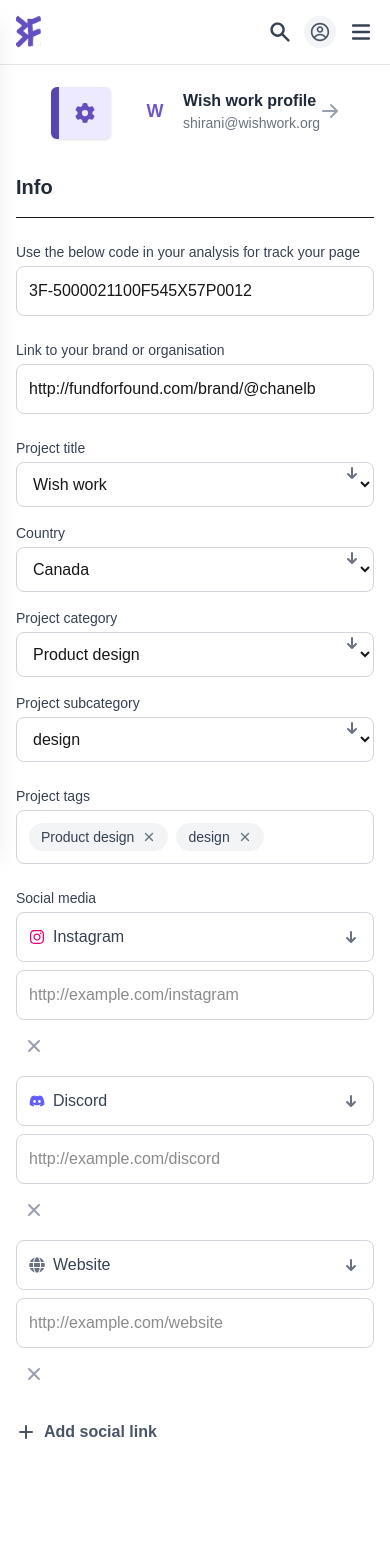
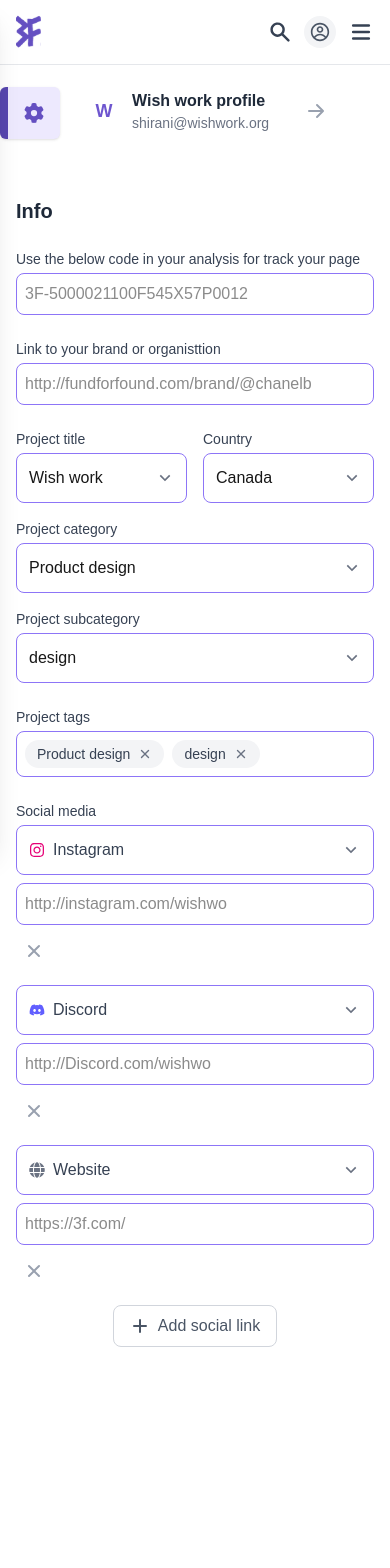
Before and after one commit to Reza2348/FUND-FOR-FOUND, a Next.js app: page /dashboard/Info in a window 390 px wide. Shown: the top 1568 px of the page. Built offline with nearby package versions, Linux system fonts and the light colour scheme.

Commit message:
add in contribution-tiers page

```diff
--- a/src/app/dashboard/Info/page.tsx
+++ b/src/app/dashboard/Info/page.tsx
@@ -1,7 +1,7 @@
 "use client";
 
 import React, { useState, useCallback } from "react";
-import { HiX, HiPlus, HiArrowSmDown } from "react-icons/hi";
+import { HiX, HiPlus } from "react-icons/hi";
 import {
   FaInstagram,
   FaDiscord,
@@ -13,8 +13,7 @@ import {
   FaLinkedin,
   FaGlobe,
 } from "react-icons/fa";
-
-// تعریف آیکون‌های شبکه اجتماعی
+import { RiArrowDownSLine } from "react-icons/ri";
 const socialMediaIcons: Record<string, React.ReactNode> = {
   Website: <FaGlobe className="text-gray-500" />,
   YouTube: <FaYoutube className="text-red-600" />,
@@ -27,7 +26,6 @@ const socialMediaIcons: Record<string, React.ReactNode> = {
   LinkedIn: <FaLinkedin className="text-blue-600" />,
 };
 
-// Interfaces
 interface SocialLink {
   type: string;
   url: string;
@@ -42,7 +40,6 @@ interface CustomSelectProps {
   label: string;
 }
 
-// CustomSelect ریسپانسیو
 const CustomSelect: React.FC<CustomSelectProps> = ({
   id,
   name,
@@ -58,12 +55,14 @@ const CustomSelect: React.FC<CustomSelectProps> = ({
     >
       {label}
     </label>
+
+    <div className="relative">
       <select
         id={id}
         name={name}
         value={value}
         onChange={onChange}
-      className="w-full border border-gray-300 rounded-lg p-3 pr-10 focus:ring-1 focus:ring-[#644FC1] focus:border-[#644FC1]"
+        className="appearance-none w-full border border-[#8D75F7] rounded-lg p-3 pr-10 focus:ring-1 focus:ring-[#644FC1] focus:border-[#644FC1] bg-white"
       >
         {options.map((option) => (
           <option key={option} value={option}>
@@ -71,14 +70,14 @@ const CustomSelect: React.FC<CustomSelectProps> = ({
           </option>
         ))}
       </select>
-    <HiArrowSmDown
+      <RiArrowDownSLine
         className="absolute right-3 top-1/2 transform -translate-y-1/2 text-gray-500 pointer-events-none"
         size={20}
       />
     </div>
+  </div>
 );
 
-// SocialSelect ریسپانسیو
 interface SocialSelectProps {
   link: SocialLink;
   index: number;
@@ -96,10 +95,10 @@ const SocialSelect: React.FC<SocialSelectProps> = ({
   const currentIcon = socialMediaIcons[link.type];
 
   return (
-    <div className="relative w-full sm:w-48 flex-shrink-0">
+    <div className="relative w-full sm:w-52 flex-shrink-0">
       <button
         type="button"
-        className="flex items-center justify-between w-full border border-gray-300 rounded-lg p-3 bg-white focus:ring-1 focus:ring-[#644FC1] focus:border-[#644FC1] transition"
+        className="flex items-center justify-between w-full border border-[#8D75F7] rounded-lg p-3 bg-white focus:ring-1 focus:ring-[#644FC1] focus:border-[#644FC1] transition"
         onClick={() => setIsOpen(!isOpen)}
         aria-expanded={isOpen}
       >
@@ -107,11 +106,11 @@ const SocialSelect: React.FC<SocialSelectProps> = ({
           <span className="mr-2">{currentIcon}</span>
           <span className="text-gray-700 font-medium">{link.type}</span>
         </span>
-        <HiArrowSmDown size={20} className="text-gray-500" />
+        <RiArrowDownSLine size={20} className="text-gray-500" />
       </button>
 
       {isOpen && (
-        <div className="absolute left-0 mt-1 w-full sm:w-48 bg-white border border-gray-200 rounded-lg shadow-xl z-10 max-h-60 overflow-y-auto">
+        <div className="absolute left-0 mt-1 w-full sm:w-52 bg-white border border-gray-200 rounded-lg shadow-xl z-20 max-h-60 overflow-y-auto">
           {availableTypes.map((type) => (
             <div
               key={type}
@@ -131,7 +130,6 @@ const SocialSelect: React.FC<SocialSelectProps> = ({
   );
 };
 
-// InfoPage ریسپانسیو
 export default function InfoPage() {
   const [projectTags, setProjectTags] = useState<string[]>([
     "Product design",
@@ -181,41 +179,38 @@ export default function InfoPage() {
   );
 
   return (
-    <div className="p-4 sm:p-6 md:p-8 lg:p-10  w-full max-w-5xl mx-auto lg:ml-[12px] lg:mt-[12px]">
-      {/* Header */}
-      <div className="flex flex-col sm:flex-row sm:items-center sm:justify-between mb-6 border-b pb-4">
-        <h2 className="text-xl sm:text-2xl md:text-3xl font-semibold text-gray-800">
+    <div className="p-4 sm:p-6 md:p-8 lg:p-10 w-full max-w-5xl mx-auto lg:mt-[12px] lg:ml-[136px]">
+      <div className="my-6">
+        <h2 className="text-xl sm:text-2xl md:text-3xl font-semibold text-gray-800 mb-5">
+          <span className="text-[#644FC1] sm:mr-2 hidden md:inline">■</span>
           Info
         </h2>
       </div>
-
-      {/* Analysis Code */}
       <div className="mb-6">
         <label className="block text-sm font-medium text-gray-700 mb-1">
           Use the below code in your analysis for track your page
         </label>
         <input
           type="text"
-          defaultValue="3F-5000021100F545X57P0012"
+          placeholder="3F-5000021100F545X57P0012"
           readOnly
-          className="w-full border border-gray-300 rounded-lg p-3 focus:ring-1 focus:ring-[#644FC1] focus:border-[#644FC1]"
+          className="w-full border border-[#8D75F7] rounded-lg p-2 focus:ring-1 focus:ring-[#644FC1] focus:border-[#644FC1]"
+        />
+      </div>
+      <div className="mb-6">
+        <label className="block text-sm font-medium text-gray-700 mb-1">
+          Link to your brand or organisttion
+        </label>
+        <input
+          type="text"
+          placeholder="http://fundforfound.com/brand/@chanelb"
+          readOnly
+          className="w-full border border-[#8D75F7] rounded-lg p-2 focus:ring-1 focus:ring-[#644FC1] focus:border-[#644FC1]"
         />
       </div>
 
-      {/* Brand Link */}
       <div className="mb-6">
-        <label className="block text-sm font-medium text-gray-700 mb-1">
-          Link to your brand or organisation
-        </label>
-        <input
-          type="url"
-          defaultValue="http://fundforfound.com/brand/@chanelb"
-          className="w-full border border-gray-300 rounded-lg p-3 focus:ring-1 focus:ring-[#644FC1] focus:border-[#644FC1]"
-        />
-      </div>
-
-      {/* Dropdowns Grid */}
-      <div className="grid grid-cols-1 sm:grid-cols-2 lg:grid-cols-4 gap-4 mb-6">
+        <div className="grid grid-cols-2 gap-4 mb-4">
           <CustomSelect
             id="project-title"
             name="projectTitle"
@@ -232,6 +227,8 @@ export default function InfoPage() {
             onChange={(e) => setCountry(e.target.value)}
             options={["Canada", "USA", "UK"]}
           />
+        </div>
+        <div className="grid grid-cols-1 sm:grid-cols-2 gap-4">
           <CustomSelect
             id="project-category"
             name="projectCategory"
@@ -249,13 +246,12 @@ export default function InfoPage() {
             options={["design", "UI/UX", "Branding"]}
           />
         </div>
-
-      {/* Project Tags */}
+      </div>
       <div className="mb-6">
         <label className="block text-sm font-medium text-gray-700 mb-1">
           Project tags
         </label>
-        <div className="flex flex-wrap gap-2 border border-gray-300 rounded-lg p-3 focus-within:ring-1 focus-within:ring-[#644FC1] focus-within:border-[#644FC1]">
+        <div className="flex flex-wrap gap-2 border border-[#8D75F7]  rounded-lg p-2 focus-within:ring-1 focus-within:ring-[#644FC1] focus-within:border-[#644FC1]">
           {projectTags.map((tag, index) => (
             <span
               key={index}
@@ -274,16 +270,16 @@ export default function InfoPage() {
         </div>
       </div>
 
-      {/* Social Media Links */}
       <div className="mb-6">
         <label className="block text-sm font-medium text-gray-700 mb-1">
           Social media
         </label>
-        <div className="flex flex-col md:flex-row md:flex-wrap md:gap-4">
+
+        <div className="flex flex-col gap-4">
           {socialLinks.map((link, index) => (
             <div
               key={index}
-              className="flex flex-col sm:flex-row sm:items-center sm:space-x-2 mb-3 w-full md:w-auto"
+              className="flex flex-col sm:flex-row sm:items-center sm:space-x-2 w-full"
             >
               <SocialSelect
                 link={link}
@@ -294,9 +290,17 @@ export default function InfoPage() {
               <input
                 type="url"
                 defaultValue={link.url}
-                placeholder={`http://example.com/${link.type.toLowerCase()}`}
+                placeholder={
+                  link.type === "Instagram"
+                    ? "http://instagram.com/wishwo"
+                    : link.type === "Discord"
+                    ? "http://Discord.com/wishwo"
+                    : link.type === "Website"
+                    ? "https://3f.com/"
+                    : `http://example.com/${link.type.toLowerCase()}`
+                }
                 onChange={(e) => updateSocialLinkUrl(index, e.target.value)}
-                className="mt-2 sm:mt-0 w-full sm:flex-1 border border-gray-300 rounded-lg p-3 focus:ring-1 focus:ring-[#644FC1] focus:border-[#644FC1]"
+                className="mt-2 sm:mt-0 w-full sm:flex-1 border border-[#8D75F7]  rounded-lg p-2 focus:ring-1 focus:ring-[#644FC1] focus:border-[#644FC1]"
               />
               <button
                 type="button"
@@ -309,18 +313,17 @@ export default function InfoPage() {
           ))}
         </div>
 
-        {/* Add Social Link */}
-        <div className="relative mt-4">
+        <div className="relative mt-4 flex justify-center">
           <button
             type="button"
             onClick={() => setShowSocialDropdown(!showSocialDropdown)}
-            className="flex items-center text-gray-600 hover:text-[#644FC1] transition font-semibold"
+            className="flex items-center text-gray-600 font-medium px-4 py-2 border border-gray-300 rounded-lg transition hover:bg-gray-50 focus:outline-none focus:ring-2 focus:ring-[#644FC1]/50"
           >
-            <HiPlus size={20} className="mr-2" /> Add social link
+            <HiPlus className="mr-2 w-5 h-5" /> Add social link
           </button>
 
           {showSocialDropdown && (
-            <div className="absolute top-full left-0 mt-2 w-48 bg-white border border-gray-200 rounded-lg shadow-xl z-20">
+            <div className="absolute top-full left-1/2 transform -translate-x-1/2 mt-2 w-full sm:w-48 bg-white border border-gray-200 rounded-lg shadow-xl z-30">
               {availableToAdd.map((type) => (
                 <div
                   key={type}
--- a/src/app/dashboard/layout.tsx
+++ b/src/app/dashboard/layout.tsx
@@ -9,13 +9,7 @@ export default function DashboardLayout({ children }: PropsWithChildren) {
   return (
     <div className="flex flex-col md:flex-row min-h-screen">
       <Sidebar sidebarOpen={sidebarOpen} setSidebarOpen={setSidebarOpen} />
-      <main
-        className={`
-
-
-                `}
-        onClick={() => sidebarOpen && setSidebarOpen(false)}
-      >
+      <main onClick={() => sidebarOpen && setSidebarOpen(false)}>
         {children}
       </main>
     </div>
--- a/src/components/Sidebar/Sidebar.tsx
+++ b/src/components/Sidebar/Sidebar.tsx
@@ -114,16 +114,16 @@ export default function Sidebar({ sidebarOpen, setSidebarOpen }: SidebarProps) {
 
   return (
     <>
-      {/* 🟢 بخش موبایل منتقل شده از layout */}
       <div
         className={`
           md:hidden
           flex items-center justify-between
           p-4
-          w-full /* max-w-xs و mx-auto حذف شدند */
+            pr-[56px]
+             pl-0
+          w-full
         `}
       >
-        {/* 💡 دکمه باز کردن سایدبار - (حالا در سمت چپ) */}
         <div
           className={`
             flex items-center justify-center
@@ -145,16 +145,11 @@ export default function Sidebar({ sidebarOpen, setSidebarOpen }: SidebarProps) {
           </button>
         </div>
 
-        {/* 💡 کانتینر ProfileCard - (حالا در سمت راست) */}
         <div className="flex-1 ml-2">
-          {" "}
-          {/* ml-2 اضافه شد تا فاصله ایجاد شود */}
           <ProfileCard />
         </div>
       </div>
-      {/* 🔴 پایان بخش موبایل منتقل شده */}
 
-      {/* 🟢 کانتینر اصلی سایدبار */}
       <div
         className={`
             fixed top-0 left-0 h-full w-64 bg-white shadow-xl p-6 space-y-1 transform transition-transform duration-300 z-50
@@ -168,12 +163,10 @@ export default function Sidebar({ sidebarOpen, setSidebarOpen }: SidebarProps) {
             md:translate-x-0
           `}
       >
-        {/* محتوای داخلی سایدبار */}
         <div className="flex justify-between items-center mb-4 pt-2">
           <h1 className={`text-[${PURPLE_MAIN}] text-lg font-bold`}>
             FUND FOR FOUND
           </h1>
-          {/* دکمه بستن سایدبار در موبایل */}
           <button
             onClick={() => setSidebarOpen(false)}
             className="md:hidden text-gray-500"
```
Also changed, not shown: src/app/dashboard/contribution-tiers/page.tsx (added, +24 -0 lines), src/app/dashboard/page.tsx (+1 -10 lines). Lines whose indentation alone changed are shown as unchanged.
